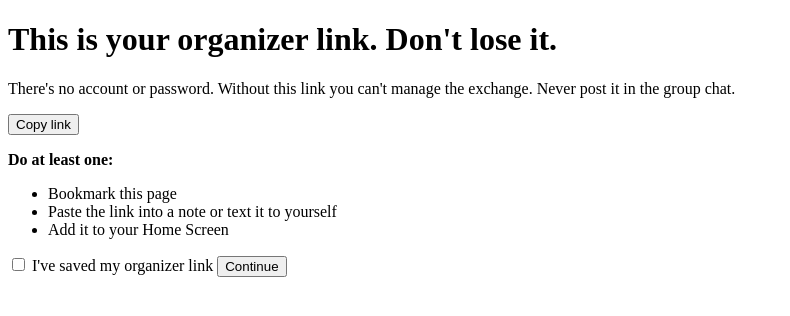
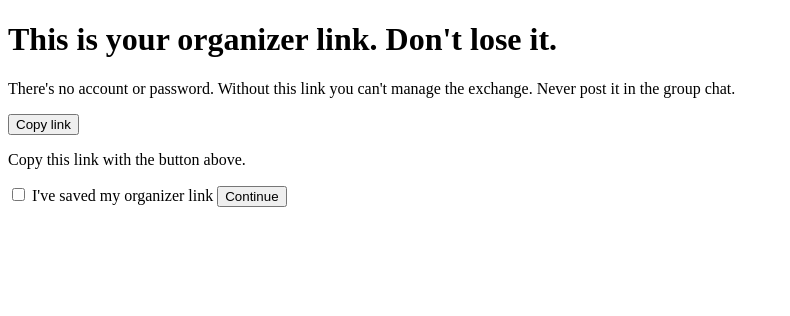
Before and after one commit to GraemeCrawley/gift-exchange, a FastAPI app: template app/templates/admin_saved.html in a window 1280 px wide. Shown: the top 316 px of the page, without its empty margins (0-790 px from the left). Run offline with FastAPI, Linux system fonts and the light colour scheme; the template is opened without the code that fills it, so the values that code supplies are empty.

Commit message:
copy: one simple line on keeping your link
Co-Authored-By: Claude Opus 5.5 <noreply@anthropic.com>
Claude-Session: https://claude.ai/code/session_014KmY2BAGetsH9bq8pxiQvU

```diff
--- a/app/static/app.js
+++ b/app/static/app.js
@@ -1,4 +1,4 @@
-// Copy / Share buttons, phone-specific Home Screen tips, and checkbox-gated buttons.
+// Copy / Share buttons, households drag-and-drop, and checkbox-gated buttons.
 // No dependencies. Everything still works (server-side) if this script fails.
 (function () {
   "use strict";
@@ -40,6 +40,8 @@
   if (navigator.share) {
     document.querySelectorAll("[data-share]").forEach(function (button) {
       button.hidden = false;
+      var hint = button.closest(".sharebox").querySelector("[data-share-hint]");
+      if (hint) hint.hidden = false;
       button.addEventListener("click", function () {
         navigator.share({
           title: button.getAttribute("data-share-title") || document.title,
@@ -49,14 +51,6 @@
     });
   }
 
-  var ua = navigator.userAgent || "";
-  var isIOS = /iPhone|iPad|iPod/.test(ua) || (navigator.platform === "MacIntel" && navigator.maxTouchPoints > 1);
-  var isAndroid = /Android/.test(ua);
-  var standalone = window.matchMedia && window.matchMedia("(display-mode: standalone)").matches;
-  if (!standalone) {
-    document.querySelectorAll('[data-tip="ios"]').forEach(function (el) { el.hidden = !isIOS; });
-    document.querySelectorAll('[data-tip="android"]').forEach(function (el) { el.hidden = !isAndroid; });
-  }
 
   // Browsers skip autofocus when the URL has #add, so focus the box ourselves,
   // after the browser has finished jumping to #add (that jump clears focus).
--- a/app/templates/_sharebox.html
+++ b/app/templates/_sharebox.html
@@ -1,4 +1,4 @@
-{# A link with Copy + Share… buttons and phone-specific Home Screen tips.
+{# A link with Copy + Share… buttons and, with tips=True, one line on how to keep it.
    Share… stays hidden until app.js confirms the phone supports it. #}
 {% macro sharebox(link, copy_label="Copy link", kind="primary", title="Gift exchange", tips=False) %}
 <div class="sharebox sharebox-{{ kind }}">
@@ -8,8 +8,7 @@
     <button type="button" class="btn btn-outline-{{ kind }}" data-share="{{ link }}" data-share-title="{{ title }}" hidden>Share…</button>
   </div>
   {% if tips %}
-  <p class="tip" data-tip="ios" hidden>iPhone: tap Safari's Share icon, then <strong>Add to Home Screen</strong>.</p>
-  <p class="tip" data-tip="android" hidden>Android: tap <strong>⋮</strong> in Chrome, then <strong>Add to Home screen</strong>.</p>
+  <p class="tip">Copy this link with the button above<span data-share-hint hidden>, or tap <strong>Share…</strong> to share this page and add it to your Home Screen</span>.</p>
   {% endif %}
 </div>
 {% endmacro %}
--- a/app/templates/admin_saved.html
+++ b/app/templates/admin_saved.html
@@ -8,12 +8,6 @@
   <p>There's no account or password. Without this link you can't manage the exchange. Never post it in the group chat.</p>
   {{ sharebox(full_url('/a/' ~ token), "Copy link", "danger", ex.name ~ " (organizer)", tips=True) }}
 </div>
-<p><strong>Do at least one:</strong></p>
-<ul class="plain">
-  <li>Bookmark this page</li>
-  <li>Paste the link into a note or text it to yourself</li>
-  <li>Add it to your Home Screen</li>
-</ul>
 <form method="post" action="{{ url('/a/' ~ token ~ '/saved') }}" class="stack" data-gate>
   {% if error %}<p class="error" role="alert">{{ error }}</p>{% endif %}
   <label class="check"><input type="checkbox" name="saved" value="on" data-gate-box> I've saved my organizer link</label>
--- a/app/templates/person.html
+++ b/app/templates/person.html
@@ -4,7 +4,7 @@
 {% block content %}
 {% if not p.link_saved %}
 <div class="alert alert-reminder stack-sm">
-  <span>Haven't saved your link yet? Copy it, share it to yourself, or bookmark this page.</span>
+  <span>Haven't saved your link yet?</span>
   {{ sharebox(full_url('/p/' ~ token), "Copy", "reminder", ex.name, tips=True) }}
   <form method="post" action="{{ url('/p/' ~ token ~ '/saved') }}" class="row">
     <input type="hidden" name="saved" value="on">
--- a/app/templates/person_save.html
+++ b/app/templates/person_save.html
@@ -6,12 +6,6 @@
 <h1>Hi {{ p.display_name }}. Save your personal link now.</h1>
 <p>This link is the only way back to your page. It shows who you're buying for, so don't share it.</p>
 {{ sharebox(full_url('/p/' ~ token), "Copy link", "primary", ex.name, tips=True) }}
-<p><strong>Do at least one:</strong></p>
-<ul class="plain">
-  <li>Bookmark this page</li>
-  <li>Paste the link into a note or text it to yourself</li>
-  <li>Add it to your Home Screen</li>
-</ul>
 <form method="post" action="{{ url('/p/' ~ token ~ '/saved') }}" class="stack" data-gate>
   {% if error %}<p class="error" role="alert">{{ error }}</p>{% endif %}
   <label class="check"><input type="checkbox" name="saved" value="on" data-gate-box> I've saved my link</label>
```
Also changed, not shown: tests/test_person.py (+12 -0 lines).
